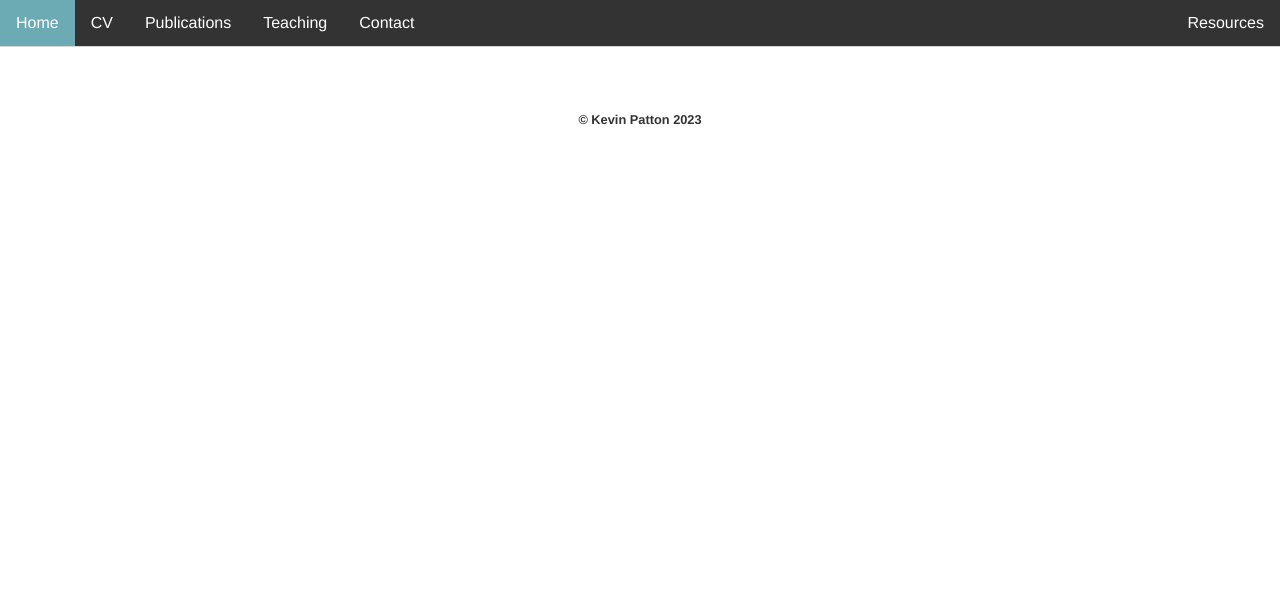
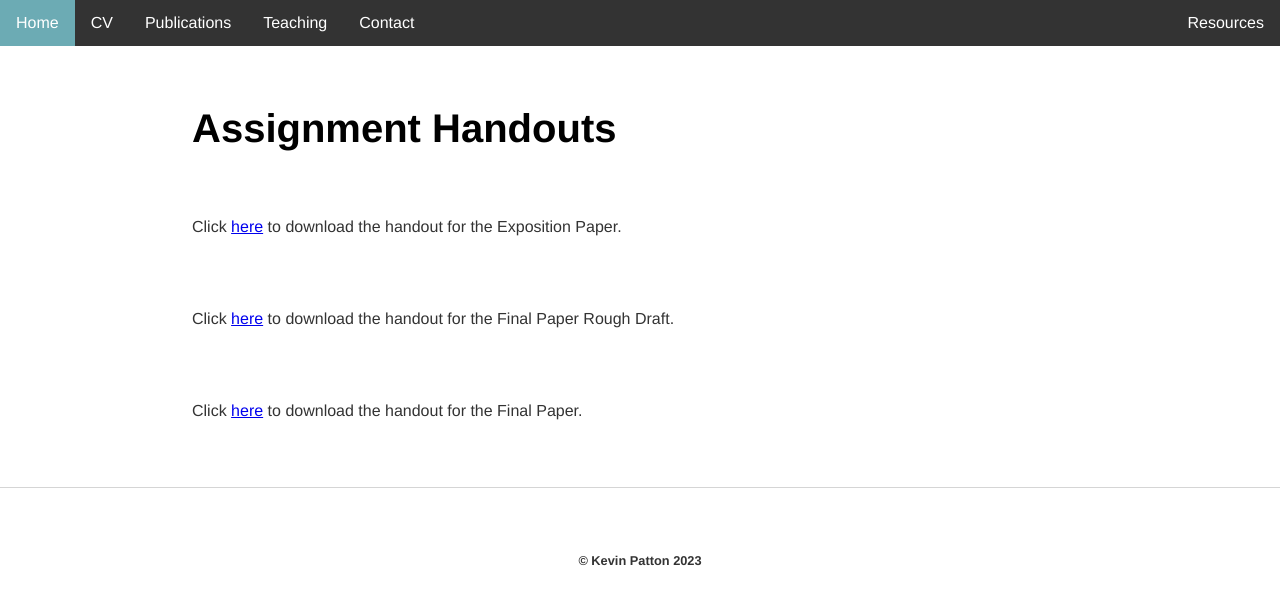
Before and after one commit to kevinjpatton/kevinjpatton.github.io, a Jekyll site: the page built from teaching/phil_3050/assignments/index.html, in a window 1280 px wide. Shown: the top 605 px of the page. Built offline with Jekyll 4.4.1, drawn with Linux system fonts in a browser that asks for light colours; Markdown is read by kramdown in place of the engine named in the settings.

Commit message:
Update index.html

```diff
--- a/teaching/phil_3050/assignments/index.html
+++ b/teaching/phil_3050/assignments/index.html
@@ -2,3 +2,7 @@
 layout: default
 title: PHIL3050 - Assignments
 ---
+<h1>Assignment Handouts</h1>
+<p>Click <a href="/teaching/phil_3050/Handout - Expo Paper.pdf" target="_blank">here</a> to download the handout for the Exposition Paper.</p>
+<p>Click <a href="/teaching/phil_3050/Handout - ExpoPaper2.pdf" target="_blank">here</a> to download the handout for the Final Paper Rough Draft.</p>
+<p>Click <a href="/teaching/phil_3050/Handout - Final Paper - 3050.pdf" target="_blank">here</a> to download the handout for the Final Paper.</p>
```
